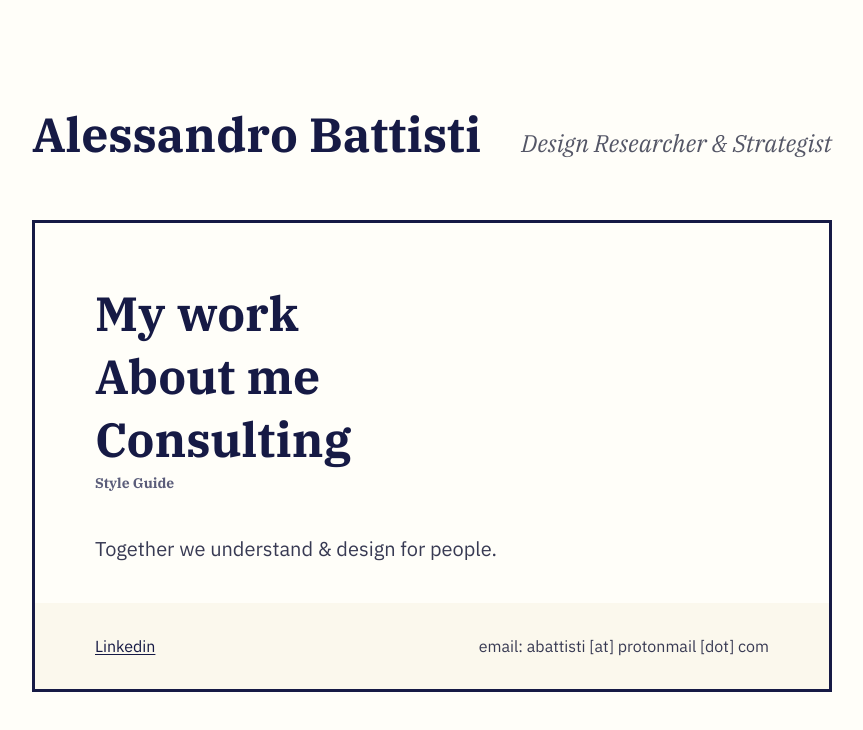
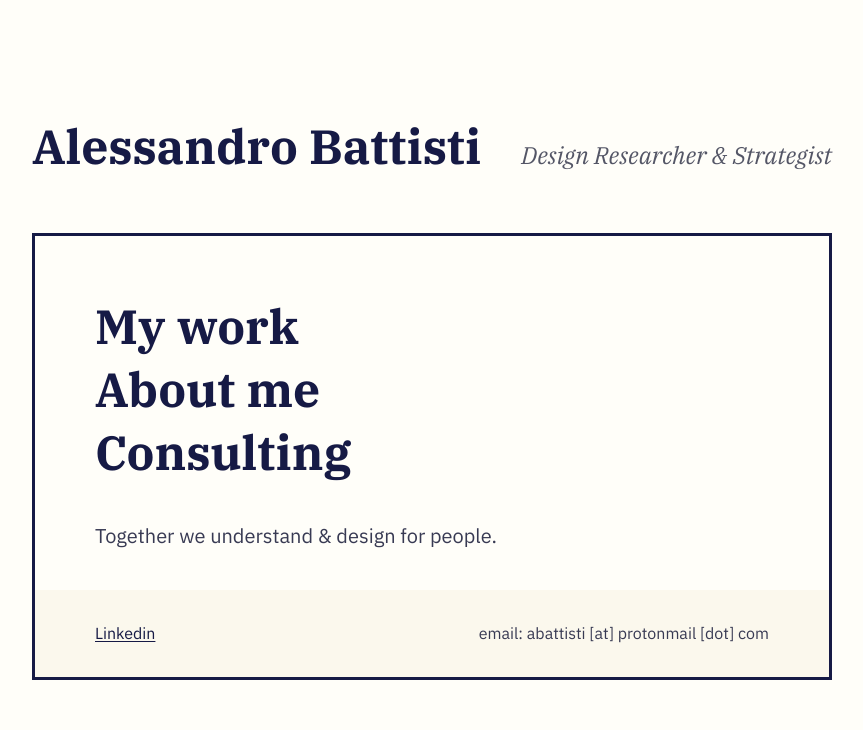
Before and after one commit to abattisti17/my-website, a React (Create React App) app: page / in a window 1280 px wide. Shown: the top 730 px of the page, without its empty margins (384-1247 px from the left). Built offline with nearby package versions, Linux system fonts and the light colour scheme.

Commit message:
🧹 Remove Style Guide link from home page navigation
- Style Guide is now accessible via floating staging banner
- Keeps production homepage clean and focused
- Link still available for development/staging testing

```diff
--- a/src/pages/Home.tsx
+++ b/src/pages/Home.tsx
@@ -22,9 +22,6 @@ const Home: React.FC = () => {
           <Link to="/consulting" className="nav-link custom-cursor-consulting">
             Consulting
           </Link>
-          <Link to="/style-guide" className="nav-link" style={{ fontSize: '14px', opacity: 0.7 }}>
-            Style Guide
-          </Link>
         </div>
 
         <p className="home-description">
```
